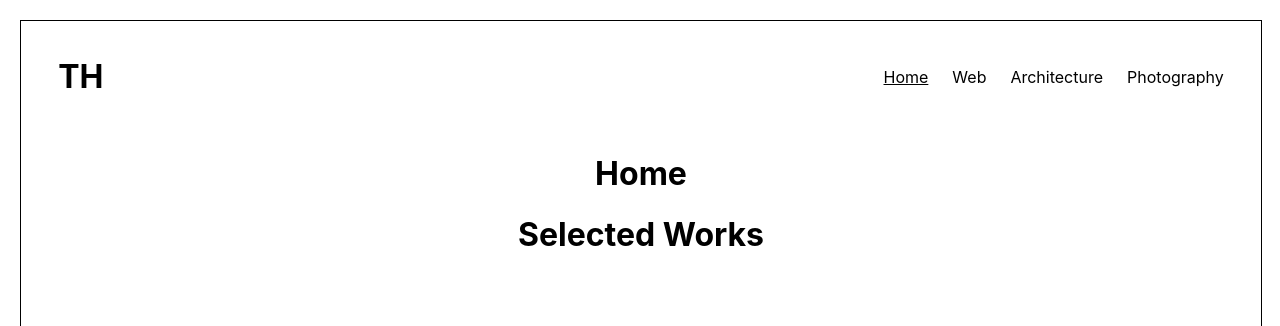
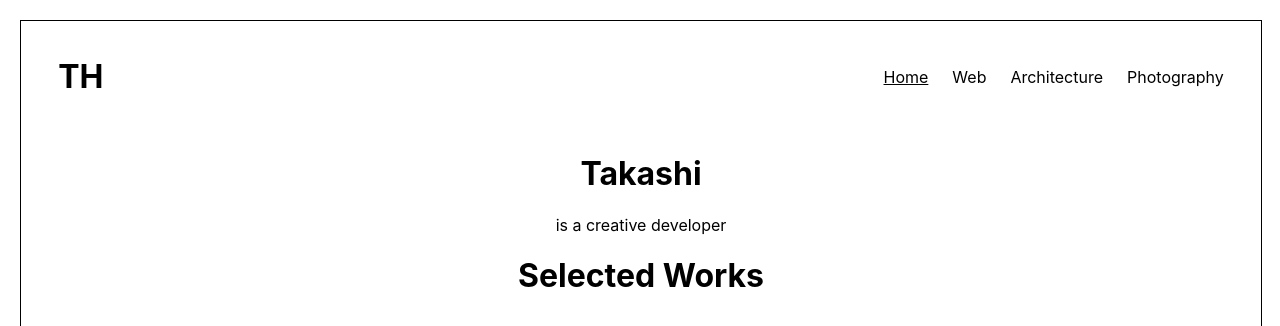
Before and after one commit to taka-2628/portfolio, a React (Create React App) app: page / in a window 1280 px wide. Shown: the top 326 px of the page. Built offline with nearby package versions, Linux system fonts and the light colour scheme.

Commit message:
fix: reorganized assets

```diff
--- a/src/components/Home.js
+++ b/src/components/Home.js
@@ -14,8 +14,9 @@ function Home(){
   }, [])
 
   return (
-    <div>
-      <h1>Home</h1>
+    <div id="home">
+      <h1>Takashi</h1>
+      <p>is a creative developer</p>
       <SelectedWork />
     </div>
   )
--- a/src/components/Web.js
+++ b/src/components/Web.js
@@ -3,8 +3,8 @@ import { useRouteMatch } from "react-router-dom";
 import { BackgroundContext } from './context/background';
 import "../stylesheets/Web.css";
 
-import bundleGIF from "../assets/01-BUNDLE.gif";
-import actorGIF from "../assets/02-52711-Actors.gif";
+import bundleGIF from "../assets/web/01-BUNDLE.gif";
+import actorGIF from "../assets/web/02-52711-Actors.gif";
 import mediumLogo from "../assets/medium-logo_white.png";
 import githubLogo from "../assets/github-logo_white.png";
 
```
Also changed, not shown: src/assets/web/01-BUNDLE.gif (renamed from src/assets/01-BUNDLE.gif), src/stylesheets/Home.css (added), 1 other file (tests, documents, lock files or other folders).
